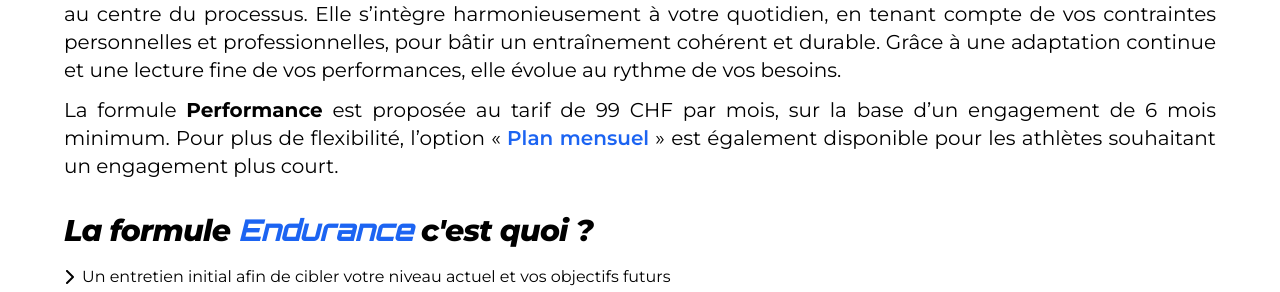
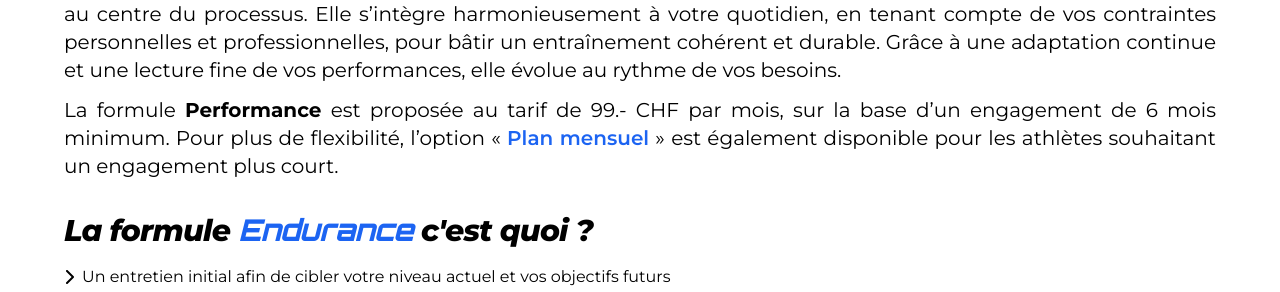
Before and after one commit to dieperid/atelier-endurance, a Jekyll site: the page built from src/pages/programs/endurance.html, in a window 1280 px wide. Shown: the part 1420-1712 px from the top of the page. Built offline with Jekyll 4.4.1, drawn with Linux system fonts in a browser that asks for light colours; nearby versions of some CDN libraries; some web fonts are replaced.

Commit message:
refactor: adapted price

```diff
--- a/src/pages/programs/endurance.html
+++ b/src/pages/programs/endurance.html
@@ -23,7 +23,8 @@ layout: default
                     vos besoins.
                 </p>
                 <p>
-                    La formule <b>Performance</b> est proposée au tarif de 99 CHF par mois, sur la base d’un engagement
+                    La formule <b>Performance</b> est proposée au tarif de 99.- CHF par mois, sur la base d’un
+                    engagement
                     de 6 mois minimum. Pour plus de flexibilité, l’option « <a
                         href="{{'/pages/programs/endurance.html' | relative_url}}"
                         class="text-blue-600 no-underline font-semibold">Plan mensuel</a> » est également disponible
--- a/src/pages/programs/performance.html
+++ b/src/pages/programs/performance.html
@@ -23,7 +23,8 @@ layout: default
                     l’excellence.
                 </p>
                 <p>
-                    La formule <b>Performance</b> est proposée au tarif de 129 CHF par mois, sur la base d’un engagement
+                    La formule <b>Performance</b> est proposée au tarif de 129.- CHF par mois, sur la base d’un
+                    engagement
                     annuel. Pour plus de flexibilité, l’option « <a
                         href="{{'/pages/programs/endurance.html' | relative_url}}"
                         class="text-blue-600 no-underline font-semibold">Plan mensuel</a> » est également disponible
```
